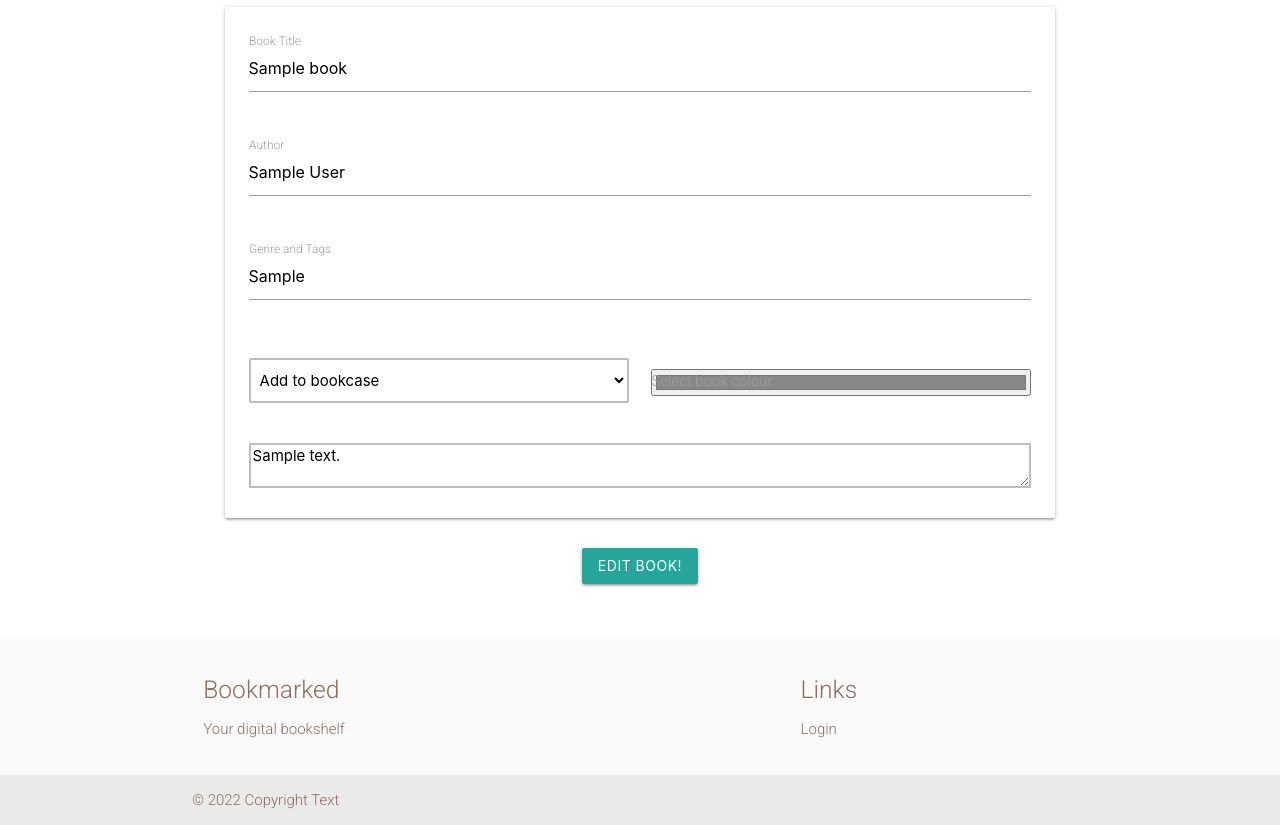
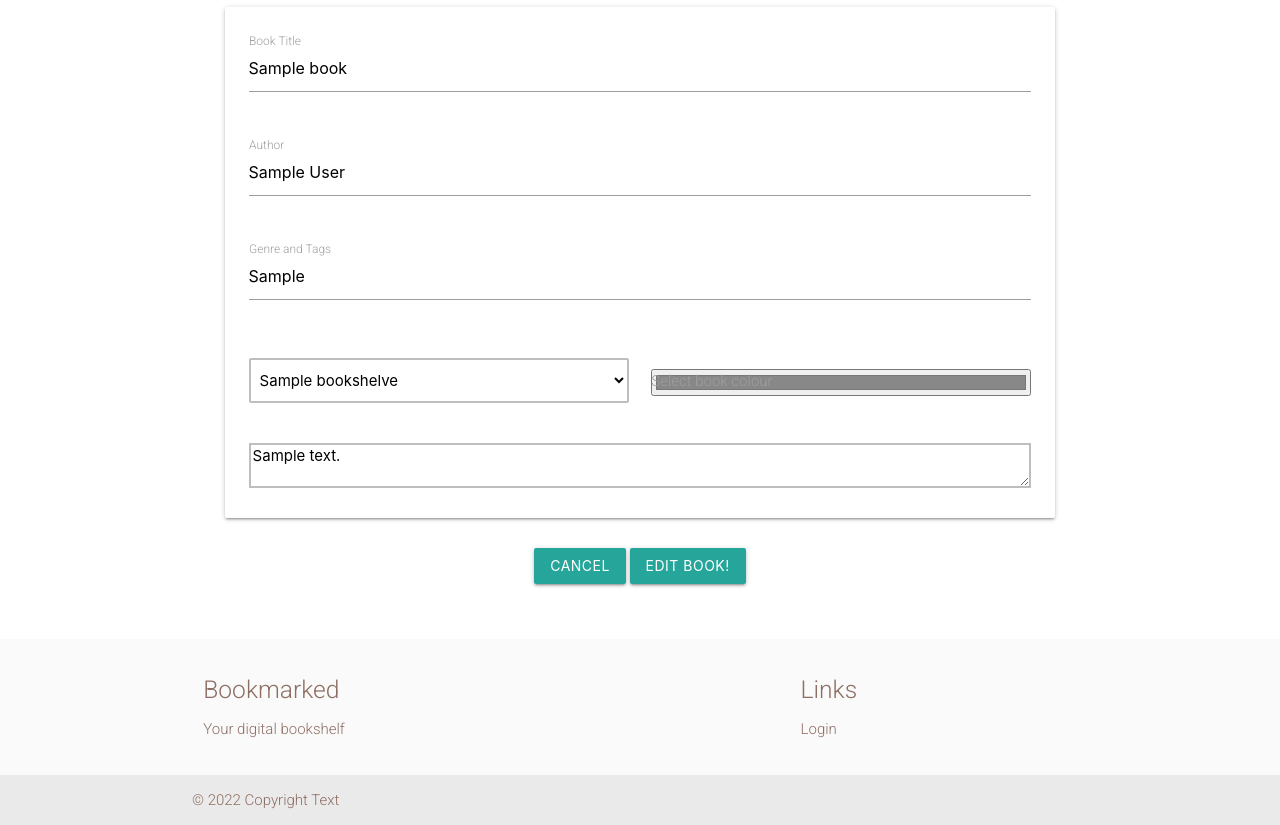
Before and after one commit to Claire221/bookmarked, a Flask app: template bookmarked/templates/edit_book.html in a window 1280 px wide. Shown: the part 201-1026 px from the top of the page. Run offline with Flask 2, Linux system fonts and the light colour scheme; tables that the repository leaves empty hold one stand-in row (values such as "Sample post"); the template is opened without the code that fills it: values that come from a table or form of the project are taken from there, most other values are stand-ins (such as "Sample title", 1, 10 or a date in 2020); some libraries are stand-ins or nearby versions.

Commit message:
add code to display bookshelf on book card

```diff
--- a/bookmarked/templates/edit_book.html
+++ b/bookmarked/templates/edit_book.html
@@ -29,9 +29,13 @@
             <div class="row">
               <div class="input-field col s6 m6">
                 <select id="bookshelf" name="bookshelf" class="validate">
-                    <option value="" disabled selected>Add to bookcase</option>
+                    <option value="" disabled >Add to bookcase</option>
                     {% for bookshelf in bookshelves %}
+                      {% if bookshelf.id|int == book.bookshelf|int %}
+                      <option value="{{ bookshelf.id}}" selected>{{ bookshelf.bookshelf_name }}</option>
+                      {% else %}
                       <option value="{{ bookshelf.id}}">{{ bookshelf.bookshelf_name }}</option>
+                      {% endif %}
                     {% endfor %}
                 </select>
               </div>
@@ -46,7 +50,8 @@
           </div>
           <div class="row">
             <div class="input-field col s12 center-align">
-                <button type="submit" class="btn waves-effect waves-light review-btn">Edit book!</button>
+              <button type="reset" class="btn waves-effect waves-light review-btn" onclick="history.go(-1)">Cancel</button>
+              <button type="submit" class="btn waves-effect waves-light review-btn">Edit book!</button>
             </div>
           </div>
       </div>
```
